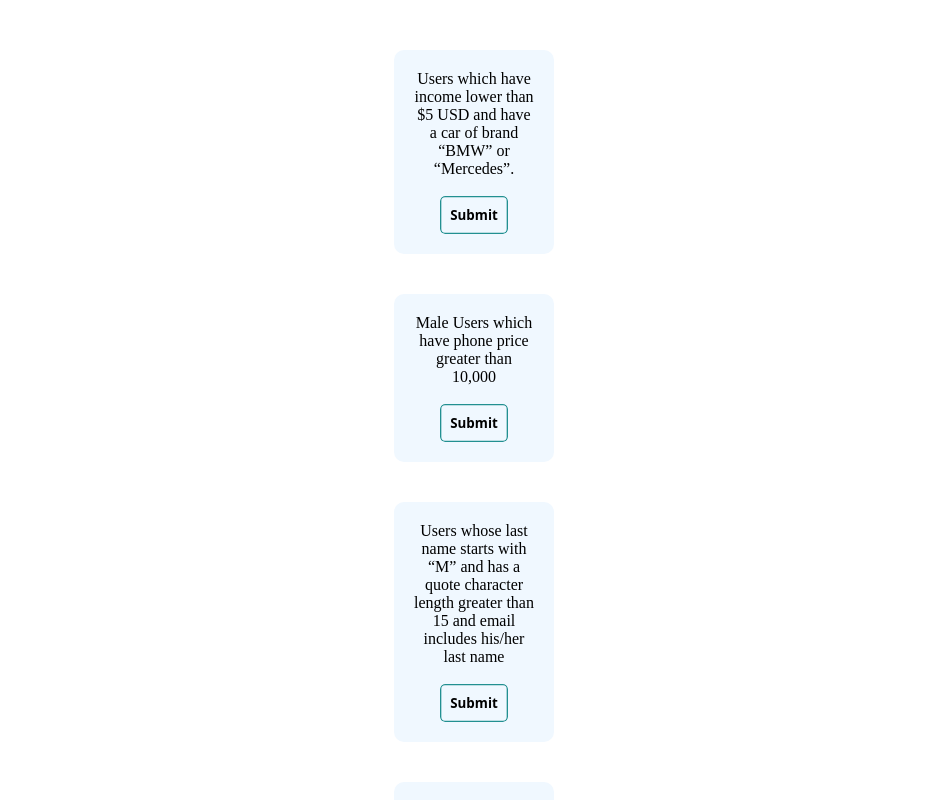
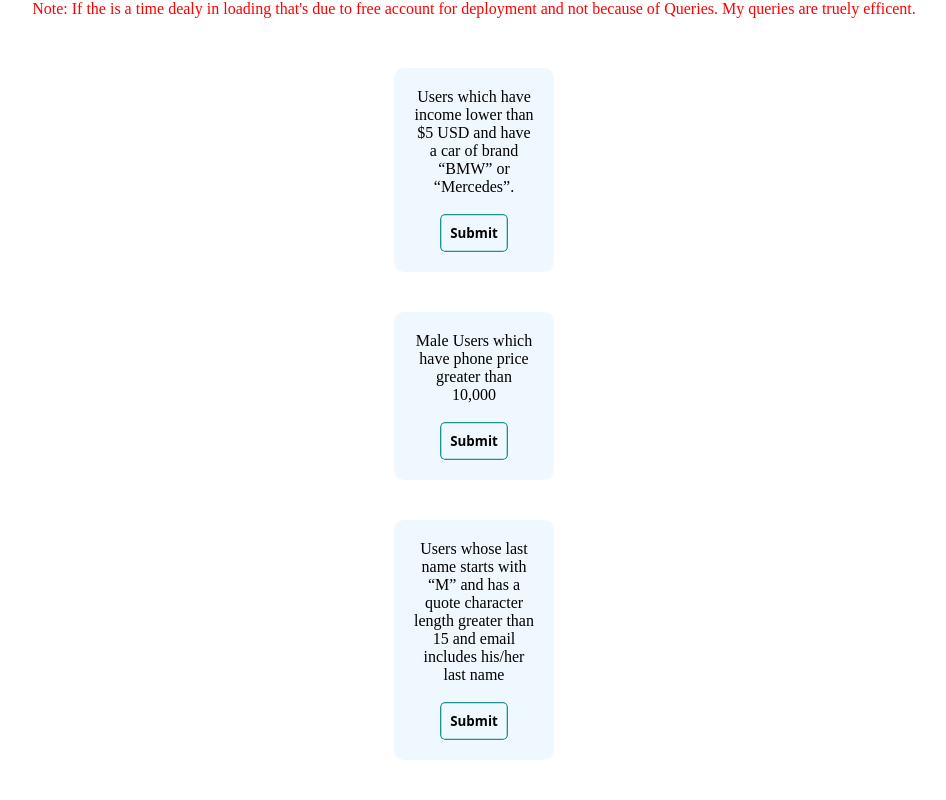
Before and after one commit to rushI603/node-task, a React (Create React App) app: page / in a window 1280 px wide. Shown: the top 800 px of the page, without its empty margins (166-1112 px from the left). Built offline with nearby package versions, Linux system fonts and the light colour scheme.

Commit message:
A note for info has been added

```diff
--- a/src/App.js
+++ b/src/App.js
@@ -17,6 +17,9 @@ const [header,setHeader] = useState([]);
 const [access, setAccess] = useState([]);
   return (
     <div className="App">
+        <p>Note: If the is a time dealy in loading that's due to free account for deployment and not because of Queries. My queries are truely efficent.</p>
+        <div className= "final">
+
             <div className="query">
                 <div className="item">
                     <p>
@@ -174,6 +177,7 @@ const [access, setAccess] = useState([]);
                 </table>
             </div>
         </div>
+    </div>
   );
 }
 
--- a/src/index.css
+++ b/src/index.css
@@ -2,8 +2,12 @@
   padding: 0%;
   margin: 0;
 }
+.App > p{
 
-.App{
+  color:red
+}
+
+.final{
   display: flex;
   flex-direction: row;
   flex-wrap: nowrap;
```
Also changed, not shown: public/Test.jpg (added), public/logo512.png. Lines whose indentation alone changed are shown as unchanged.
